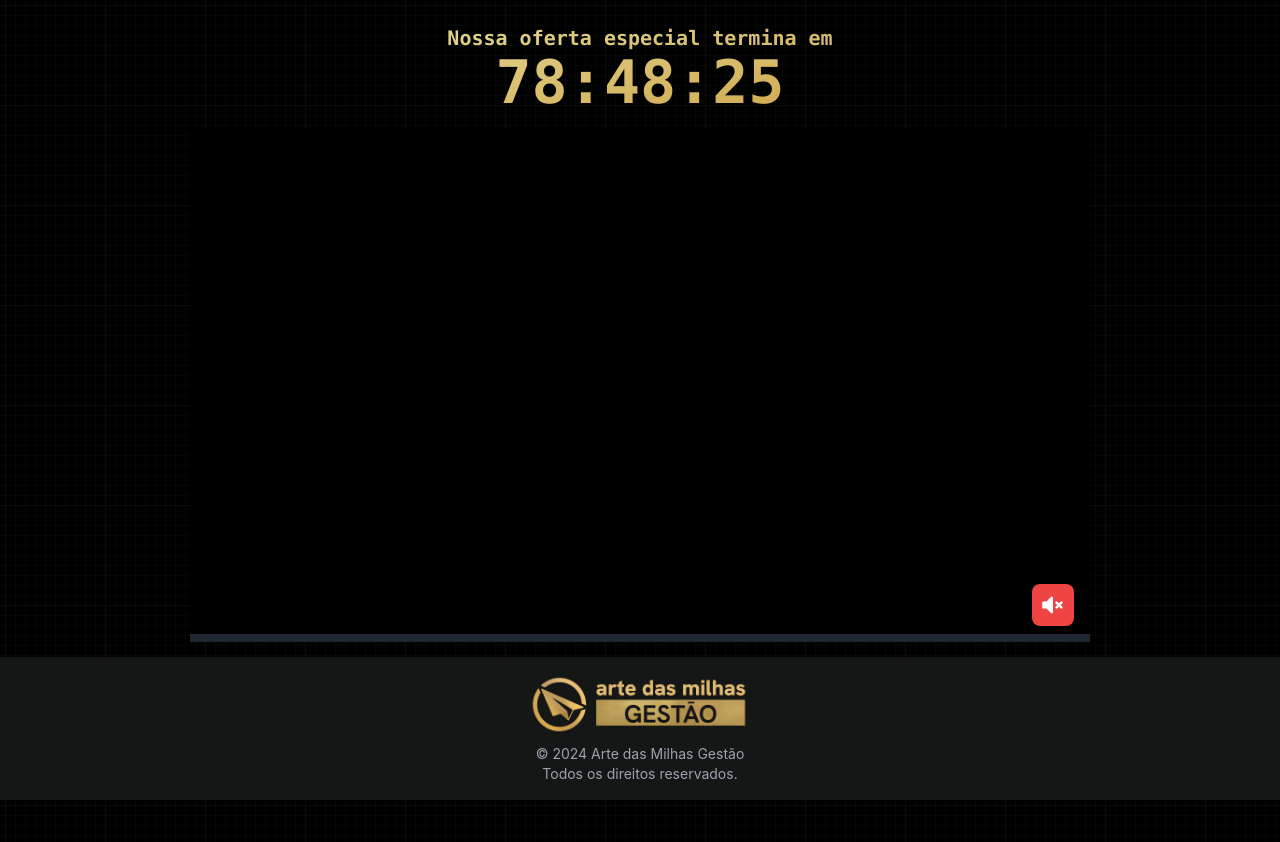
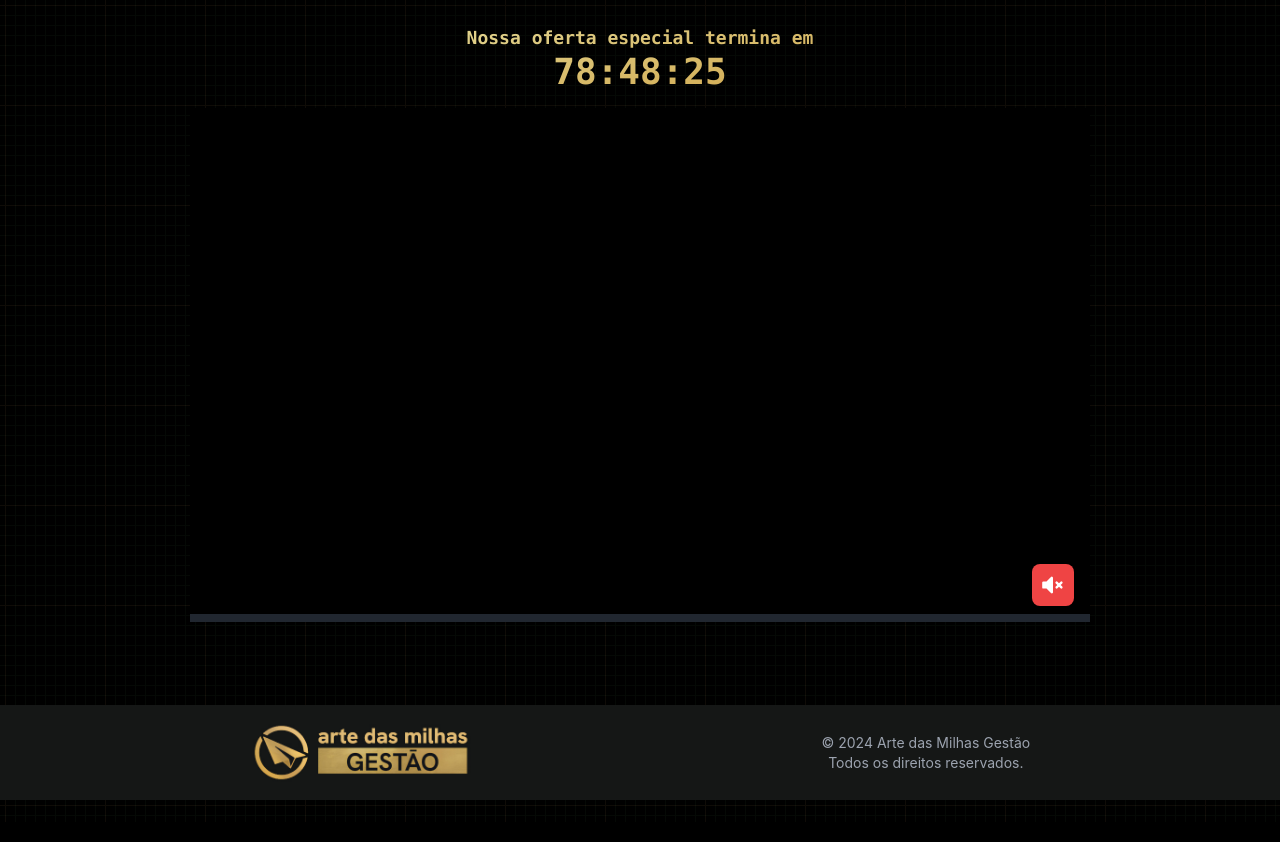
Before and after one commit to jmfantin2/AMG-VSL-com-br, a React (Vite) app: page / in a window 1280 px wide. Built offline with nearby package versions, Linux system fonts and the light colour scheme.

Commit message:
update video and md:styles

```diff
--- a/src/App.tsx
+++ b/src/App.tsx
@@ -32,7 +32,7 @@ const App: React.FC = () => {
         </div>
 
         {/* Footer */}
-        <footer className="fixed bottom-0 w-full py-4 gap-2 bg-[#151716] text-center items-center justify-center flex flex-col">
+        <footer className="fixed bottom-0 w-full py-4 gap-2 bg-[#151716] text-center items-center justify-center md:justify-around md:px-20 flex flex-col md:flex-row ">
           <img
             src="/images/AMG-SITE-LOGO-BORDER-FIX.jpeg"
             alt=""
--- a/src/components/Countdown.tsx
+++ b/src/components/Countdown.tsx
@@ -11,10 +11,10 @@ const CountdownTimer = () => {
 
     return (
       <div className="text-center bg-clip-text text-transparent bg-gradient-to-br from-[#E1D48F] to-[#D1A84E] text-4xl font-mono font-bold">
-        <h1 className="text-center text-lg md:text-xl font-bold ">
+        <h1 className="text-center text-lg font-bold ">
           Nossa oferta especial termina em
         </h1>
-        <h2 className="text-4xl md:text-6xl">
+        <h2 className="text-4xl">
           {/* Show total hours (days converted to hours) */}
           {zeroPad(totalHours)}:{zeroPad(minutes)}:{zeroPad(seconds)}
         </h2>
--- a/src/components/VideoPlayer.tsx
+++ b/src/components/VideoPlayer.tsx
@@ -27,11 +27,11 @@ const VideoPlayer = () => {
 
   return (
     <div className="relative w-full max-w-6xl mx-auto flex flex-col items-center bg-black">
-      {/* ReactPlayer with full width and height */}
+      {/* ReactPlayer with full width and height*/}
       <div className="relative w-full" style={{ aspectRatio: '16/9' }}>
         <ReactPlayer
           ref={playerRef}
-          url="https://www.youtube.com/watch?v=sbiJkP-fxmg"
+          url="https://www.youtube.com/watch?v=tq8GViHGut4"
           playing
           muted={isMuted}
           controls={false}
```
